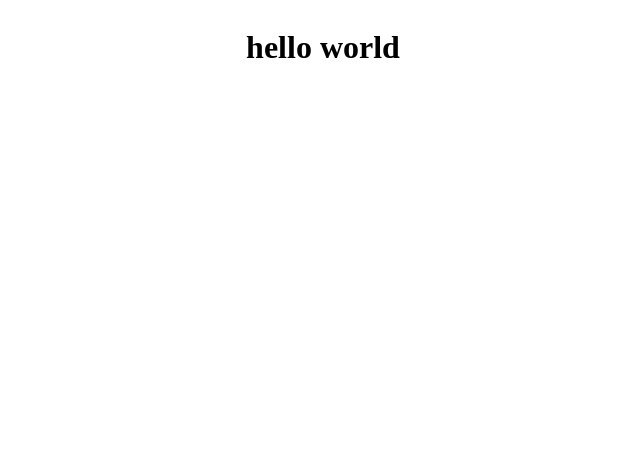
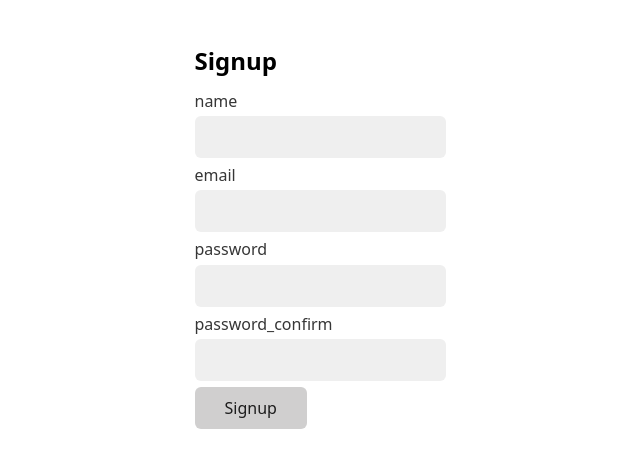
Before and after one commit to Hamza9494/dummy-blogger, a React (Create React App) app: page /signup in a window 1280 px wide. Shown: the top 468 px of the page, without its empty margins (317-957 px from the left). Built offline with nearby package versions, Linux system fonts and the light colour scheme.

Commit message:
add routing and create signup component logic

```diff
--- a/public/index.html
+++ b/public/index.html
@@ -10,6 +10,10 @@
       content="Web site created using create-react-app"
     />
     <link rel="apple-touch-icon" href="%PUBLIC_URL%/logo192.png" />
+    <link
+      rel="stylesheet"
+      href="https://cdn.jsdelivr.net/npm/water.css@2/out/light.css"
+    />
     <!--
       manifest.json provides metadata used when your web app is installed on a
       user's mobile device or desktop. See https://developers.google.com/web/fundamentals/web-app-manifest/
--- a/src/App.js
+++ b/src/App.js
@@ -1,10 +1,18 @@
 import "./App.css";
+import { BrowserRouter, Route, Routes } from "react-router-dom";
+import Signup from "./Signup";
 
 function App() {
   return (
-    <div className="App">
-      <h1>hello world</h1>
-    </div>
+    <BrowserRouter>
+      <div className="App">
+        <div className="container">
+          <Routes>
+            <Route path="/signup" element={<Signup />}></Route>
+          </Routes>
+        </div>
+      </div>
+    </BrowserRouter>
   );
 }
 
--- a/src/Signup.js
+++ b/src/Signup.js
@@ -7,11 +7,20 @@ const Signup = () => {
     password: "",
     password_confirm: "",
   });
-  const handleChange = (e) => {};
+  const handleChange = (e) => {
+    setInputFields({ ...inputFields, [e.target.name]: e.target.value });
+  };
   const [error, setError] = useState({});
   const [submit, setSubmit] = useState(false);
+
+  //validate fields
+  const validateFields = (fields) => {
+    const emailReg =
+      /^(([^<>()[\]\\.,;:\s@"]+(\.[^<>()[\]\\.,;:\s@"]+)*)|.(".+"))@((\[[0-9]{1,3}\.[0-9]{1,3}\.[0-9]{1,3}\.[0-9]{1,3}\])|(([a-zA-Z\-0-9]+\.)+[a-zA-Z]{2,}))$/;
+  };
   return (
     <div className="signup">
+      <h2>Signup</h2>
       <form className="signup-form">
         <div className="form-control">
           <label htmlFor="name">name</label>
@@ -23,7 +32,43 @@ const Signup = () => {
             onChange={handleChange}
           />
         </div>
+
+        <div className="form-control">
+          <label htmlFor="email">email</label>
+          <input
+            type="email"
+            name="email"
+            id="email"
+            value={inputFields.email}
+            onChange={handleChange}
+          />
+        </div>
+
+        <div className="form-control">
+          <label htmlFor="password">password</label>
+          <input
+            type="password"
+            name="password"
+            id="password"
+            value={inputFields.password}
+            onChange={handleChange}
+          />
+        </div>
+
+        <div className="form-control">
+          <label htmlFor="password_confirm">password_confirm</label>
+          <input
+            type="password_confirm"
+            name="password_confirm"
+            id="password_confirm"
+            value={inputFields.password_confirm}
+            onChange={handleChange}
+          />
+        </div>
       </form>
+      <button>Signup</button>
+      <p> {inputFields.name} </p>
+      <p> {inputFields.email} </p>
     </div>
   );
 };
```
